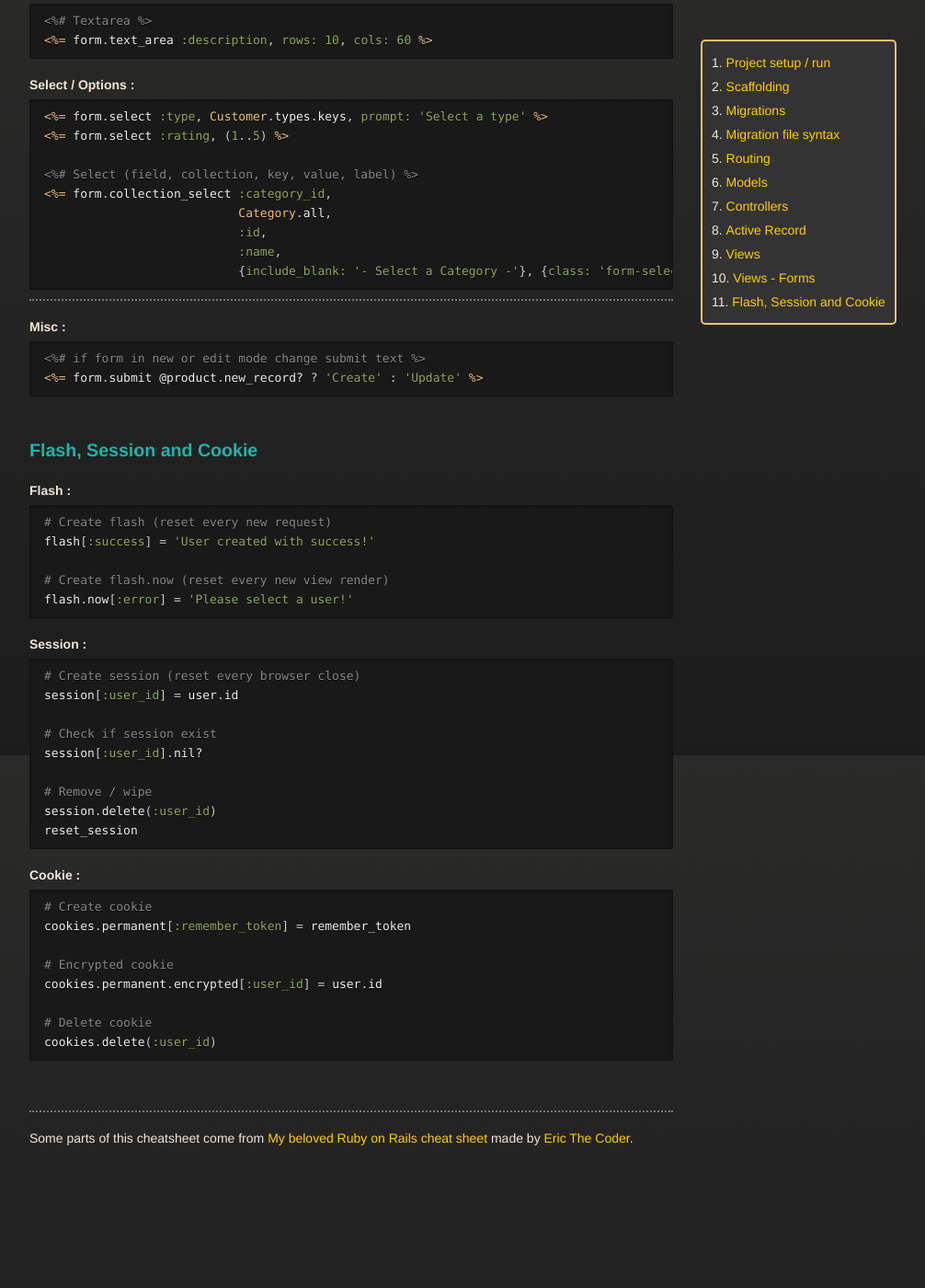
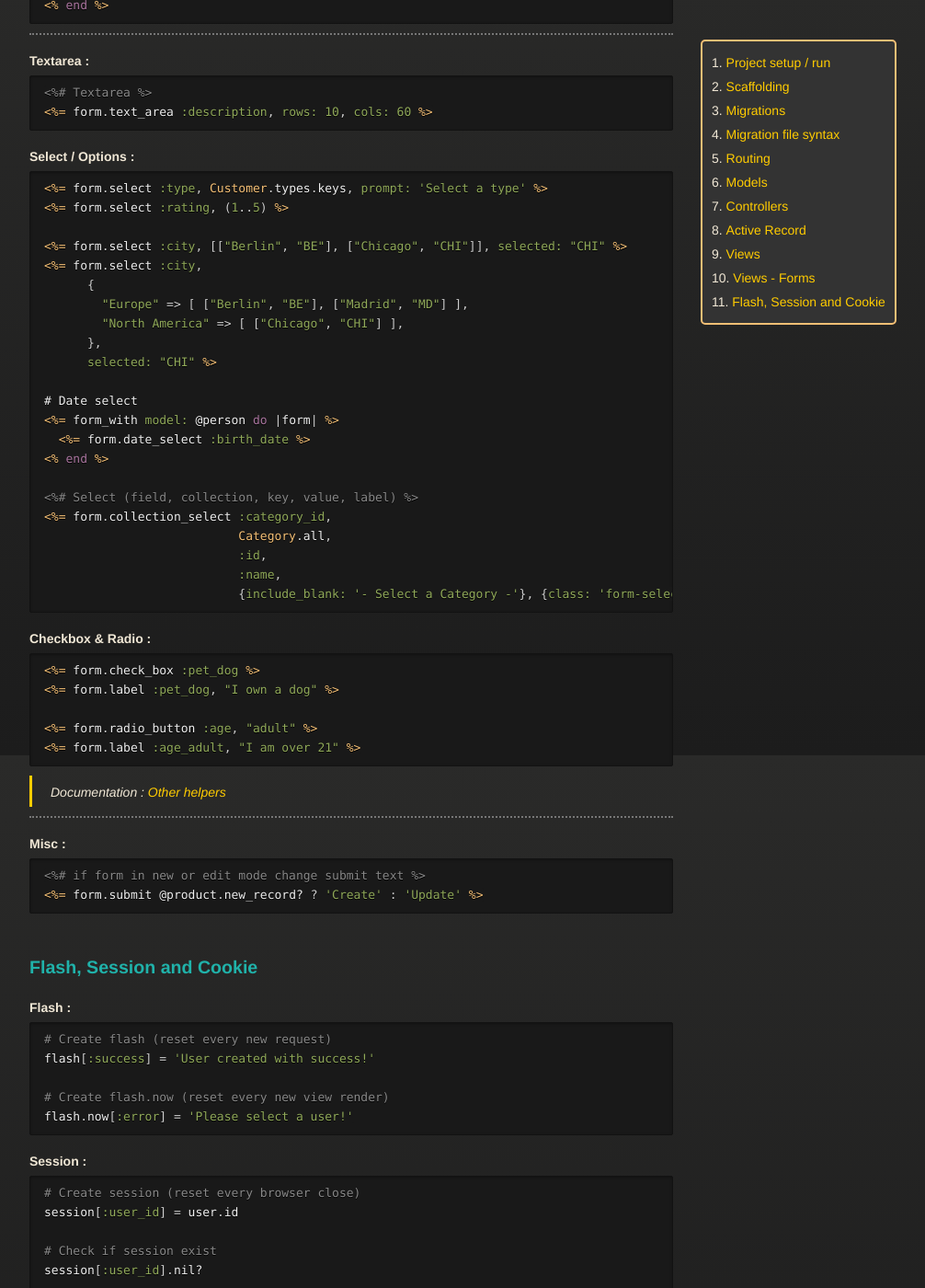
Before and after one commit to vincent-clipet/cheatsheets, a Jekyll site: the page built from markdown/ruby-on-rails.md, in a window 1280 px wide and 1400 px high, scrolled down 9079 px. Shown: the whole window at 92% size, without its empty margins (258-1264 px from the left). Built offline with Jekyll 4.4.1, drawn with Linux system fonts in a browser that asks for light colours; our own code applies the rules of GitHub Pages for plain Markdown files; before the commit the page ends 10372 px from its top, so only the background shows below that; some of the changed text lies outside the part shown.

Commit message:
feat(ruby): a few minor edits

````diff
--- a/markdown/ruby-on-rails.md
+++ b/markdown/ruby-on-rails.md
@@ -609,6 +611,8 @@ end
 
 ### **Views - Forms**
 
+> Documentation : [Form helpers](https://guides.rubyonrails.org/form_helpers.html)
+
 **Model form :**
 ```erb
 <%= form_with(model: product) do |form| %>
@@ -641,6 +645,19 @@ end
 <%= form.select :type, Customer.types.keys, prompt: 'Select a type' %>
 <%= form.select :rating, (1..5) %>
 
+<%= form.select :city, [["Berlin", "BE"], ["Chicago", "CHI"]], selected: "CHI" %>
+<%= form.select :city,
+      {
+        "Europe" => [ ["Berlin", "BE"], ["Madrid", "MD"] ],
+        "North America" => [ ["Chicago", "CHI"] ],
+      },
+      selected: "CHI" %>
+
+# Date select
+<%= form_with model: @person do |form| %>
+  <%= form.date_select :birth_date %>
+<% end %>
+
 <%# Select (field, collection, key, value, label) %>
 <%= form.collection_select :category_id,
                            Category.all,
@@ -648,6 +665,17 @@ end
                            :name,
                            {include_blank: '- Select a Category -'}, {class: 'form-select'}
 ```
+
+**Checkbox & Radio :**
+```erb
+<%= form.check_box :pet_dog %>
+<%= form.label :pet_dog, "I own a dog" %>
+
+<%= form.radio_button :age, "adult" %>
+<%= form.label :age_adult, "I am over 21" %>
+```
+
+> Documentation : [Other helpers](https://guides.rubyonrails.org/form_helpers.html#other-helpers-of-interest)
 
 <hr>
 
````
Also changed, not shown: other parts of markdown/ruby-on-rails.md (+3 -1 lines).
